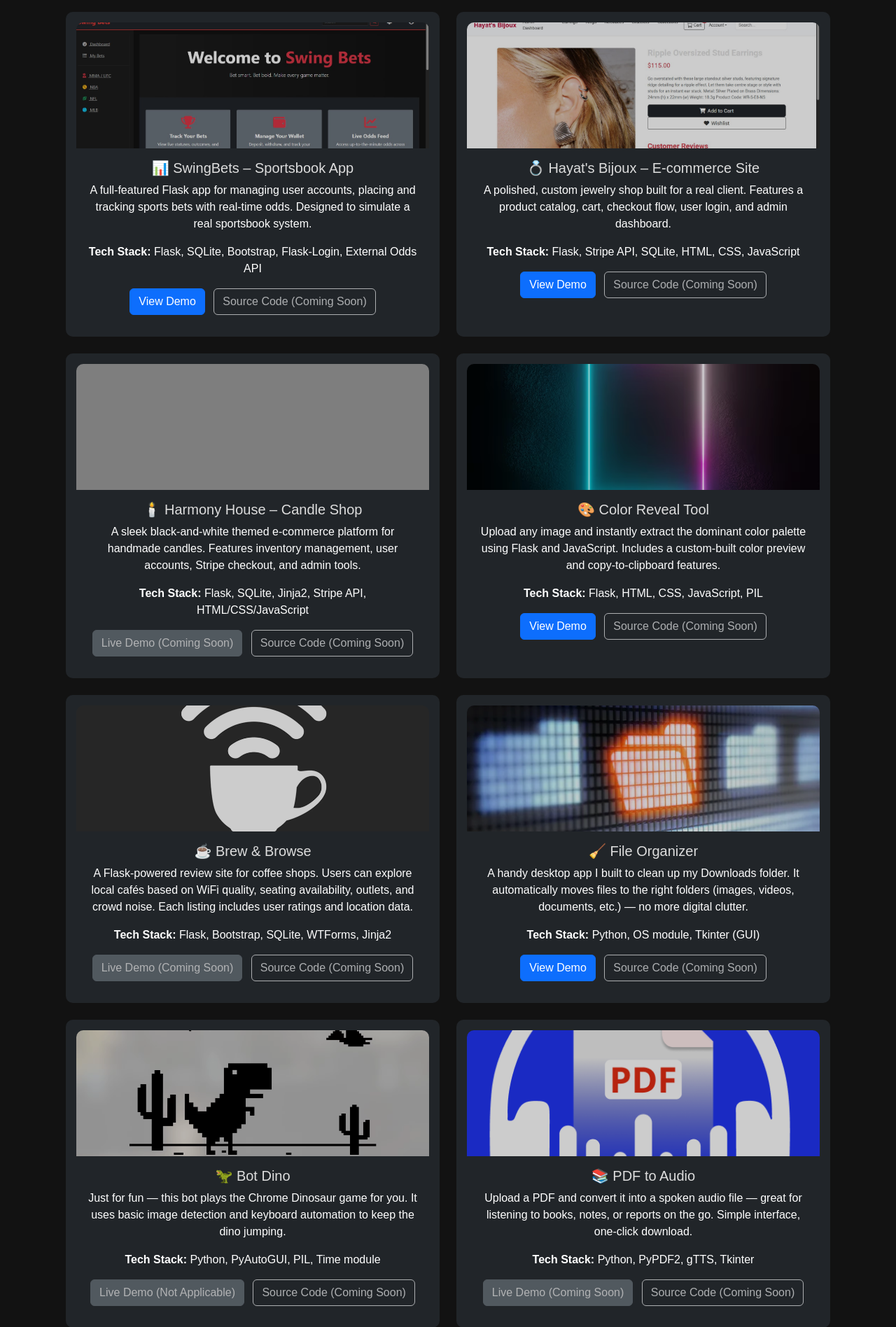
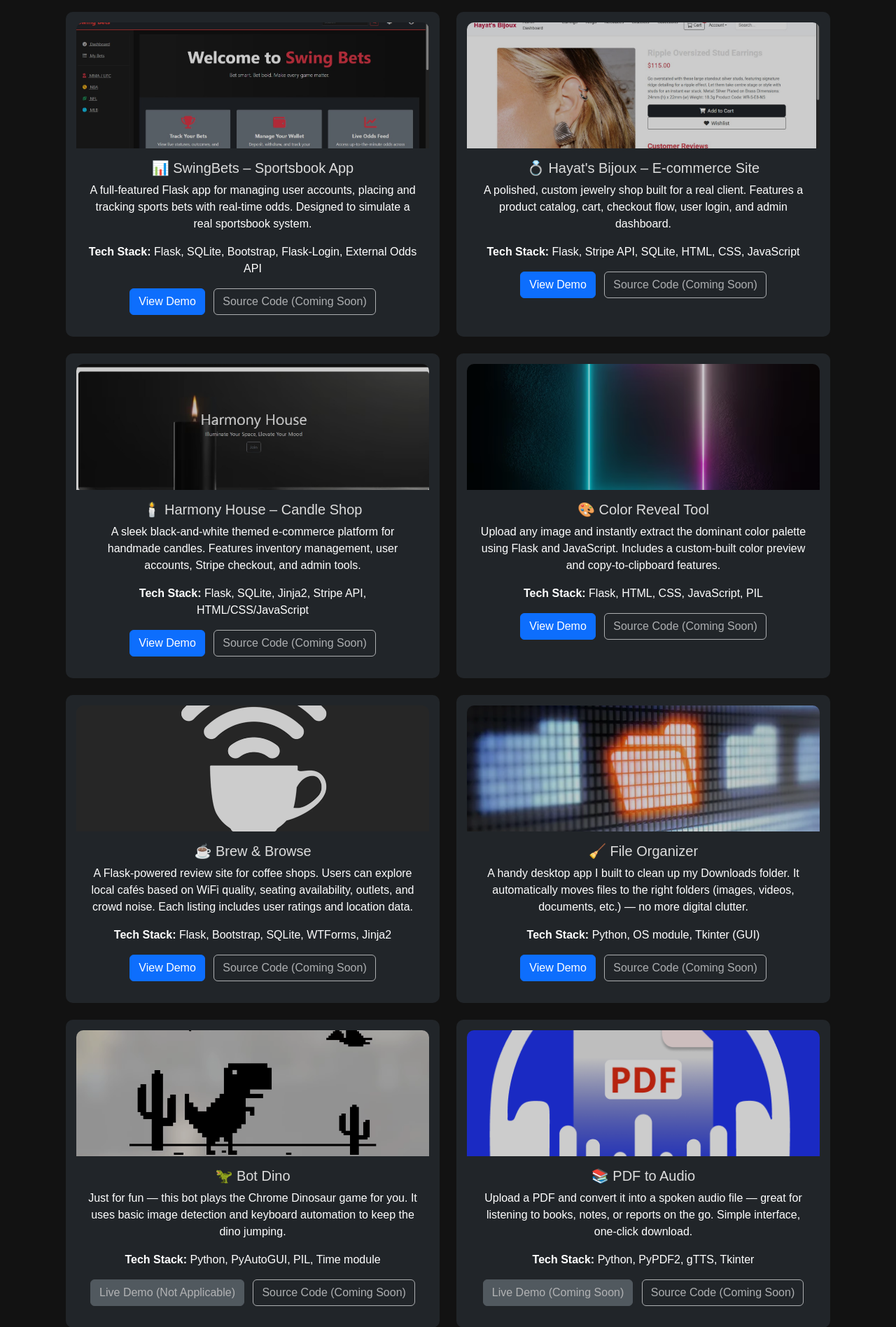
Before and after one commit to raygaither3/MyProPortfolio, a Flask app: page / in a window 1280 px wide. Shown: the part 758-2654 px from the top of the page at 70% size. Run offline with Flask 3, Linux system fonts and the light colour scheme; some libraries are stand-ins or nearby versions; grey boxes are pictures that could not be loaded.

Commit message:
updated GIF's, cleaned out old videos

```diff
--- a/templates/home.html
+++ b/templates/home.html
@@ -61,14 +61,14 @@
         <!-- Harmony House -->
         <div class="col-md-6 mb-4">
             <div class="card project-card h-100 bg-dark text-white border-light">
-                <img src="{{ url_for('static', filename='assets/images/harmony-house.jpg') }}" class="card-img-top" alt="Harmony House E-commerce">
+                <img src="{{ url_for('static', filename='assets/images/Harmhouse.jpg') }}" class="card-img-top" alt="Harmony House E-commerce">
                 <div class="card-body">
                     <h5 class="card-title">🕯️ Harmony House – Candle Shop</h5>
                     <p class="card-text">
                         A sleek black-and-white themed e-commerce platform for handmade candles. Features inventory management, user accounts, Stripe checkout, and admin tools.
                     </p>
                     <p><strong>Tech Stack:</strong> Flask, SQLite, Jinja2, Stripe API, HTML/CSS/JavaScript</p>
-                    <a href="#" class="btn btn-secondary disabled me-2">Live Demo (Coming Soon)</a>
+                    <a href="{{ url_for('static', filename='assets/previews/Harmondyhouse.gif') }}" target="_blank" class="btn btn-primary me-2">View Demo</a>
                     <a href="#" class="btn btn-outline-light disabled">Source Code (Coming Soon)</a>
                 </div>
             </div>
@@ -100,7 +100,7 @@
                         A Flask-powered review site for coffee shops. Users can explore local cafés based on WiFi quality, seating availability, outlets, and crowd noise. Each listing includes user ratings and location data.
                     </p>
                     <p><strong>Tech Stack:</strong> Flask, Bootstrap, SQLite, WTForms, Jinja2</p>
-                    <a href="#" class="btn btn-secondary disabled me-2">Live Demo (Coming Soon)</a>
+                    <a href="{{ url_for('static', filename='assets/previews/Brewbrowse.gif') }}" target="_blank" class="btn btn-primary me-2">View Demo</a>
                     <a href="#" class="btn btn-outline-light disabled">Source Code (Coming Soon)</a>
                 </div>
             </div>
```
Also changed, not shown: static/assets/images/Harmhouse.jpg (added), 3 other files.
